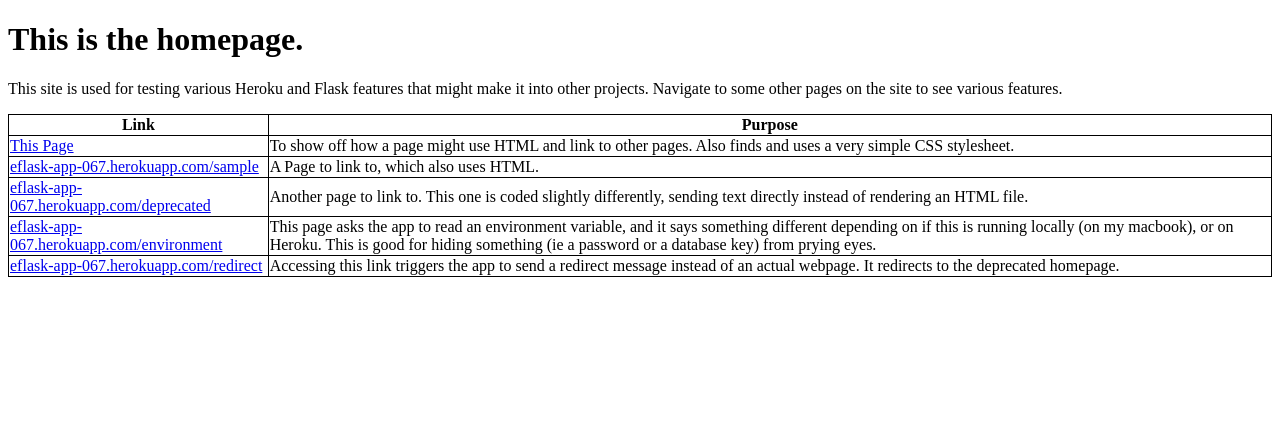
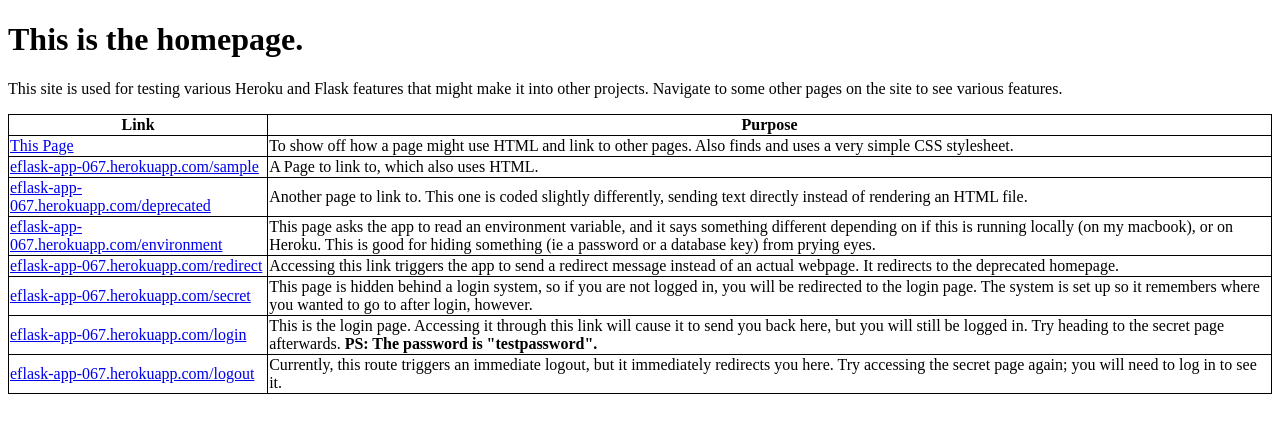
Before and after one commit to JacquelineCasey/flask-tutorial, a Flask app: page / in a window 1280 px wide. Shown: the top 433 px of the page. Run offline with Flask 2, Linux system fonts and the light colour scheme.

Commit message:
Updated index.html to have links to new views

```diff
--- a/app/templates/index.html
+++ b/app/templates/index.html
@@ -42,7 +42,7 @@
       </td>
     </tr>
     <tr>
-      <td> <a href="/environment">eflask-app-067.herokuapp.com/environment</a> </td>
+      <td> <a href="/environment"> eflask-app-067.herokuapp.com/environment </a> </td>
       <td>
         This page asks the app to read an environment variable, and it says
         something different depending on if this is running locally (on my macbook),
@@ -51,12 +51,36 @@
       </td>
     </tr>
     <tr>
-      <td> <a href="/redirect">eflask-app-067.herokuapp.com/redirect</a> </td>
+      <td> <a href="/redirect"> eflask-app-067.herokuapp.com/redirect </a> </td>
       <td>
         Accessing this link triggers the app to send a redirect message instead
         of an actual webpage. It redirects to the deprecated homepage.
       </td>
     </tr>
+    <tr>
+      <td> <a href="/secret"> eflask-app-067.herokuapp.com/secret </a> </td>
+      <td>
+        This page is hidden behind a login system, so if you are not logged in,
+        you will be redirected to the login page. The system is set up so it
+        remembers where you wanted to go to after login, however.
+      </td>
+    </tr>
+    <tr>
+      <td> <a href="/login"> eflask-app-067.herokuapp.com/login </a> </td>
+      <td>
+        This is the login page. Accessing it through this link will cause it to
+        send you back here, but you will still be logged in. Try heading to
+        the secret page afterwards. <b> PS: The password is "testpassword". </b>
+      </td>
+    </tr>
+    <tr>
+      <td> <a href="/logout"> eflask-app-067.herokuapp.com/logout </a> </td>
+      <td>
+        Currently, this route triggers an immediate logout, but it immediately
+        redirects you here. Try accessing the secret page again; you will need
+        to log in to see it.
+      </td>
+    </tr>
   </table>
 
 </html>
```
